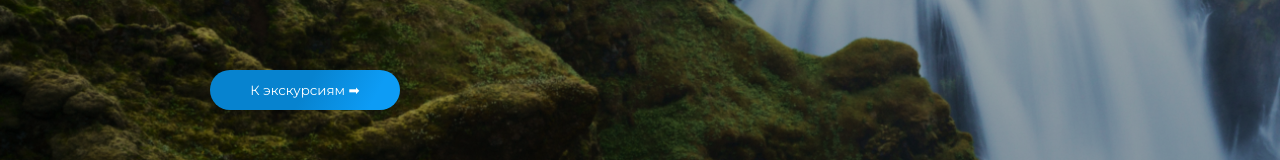
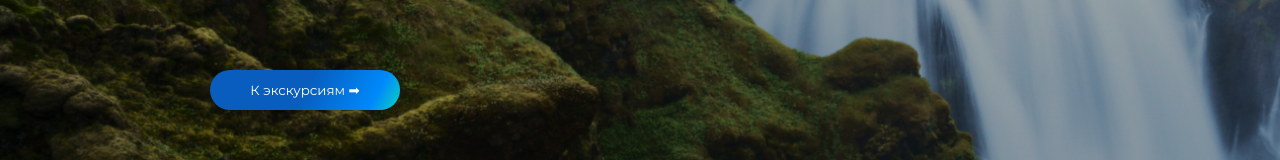
Before and after one commit to oTTeMuCt/Exam, a React (Create React App) app in the folder Exam/frontend/: page / in a window 1280 px wide. Shown: the part 472-632 px from the top of the page. Built offline with nearby package versions, Linux system fonts and the light colour scheme.

Commit message:
button-change

```diff
--- a/Exam/frontend/src/assets/style/_settings.scss
+++ b/Exam/frontend/src/assets/style/_settings.scss
@@ -15,7 +15,7 @@ $blue:#0499DD;
 
 %green-btn {
     color: $light;
-    background: linear-gradient(119deg, rgb(7, 131, 207) 50%, rgb(13, 156, 245) 85%);
+    background: linear-gradient(119deg, rgb(8, 93, 190) 50%, rgb(0, 137, 250) 85%, rgb(13, 213, 193));
     height: 40px;
     width: 190px;
     border: none;
```
